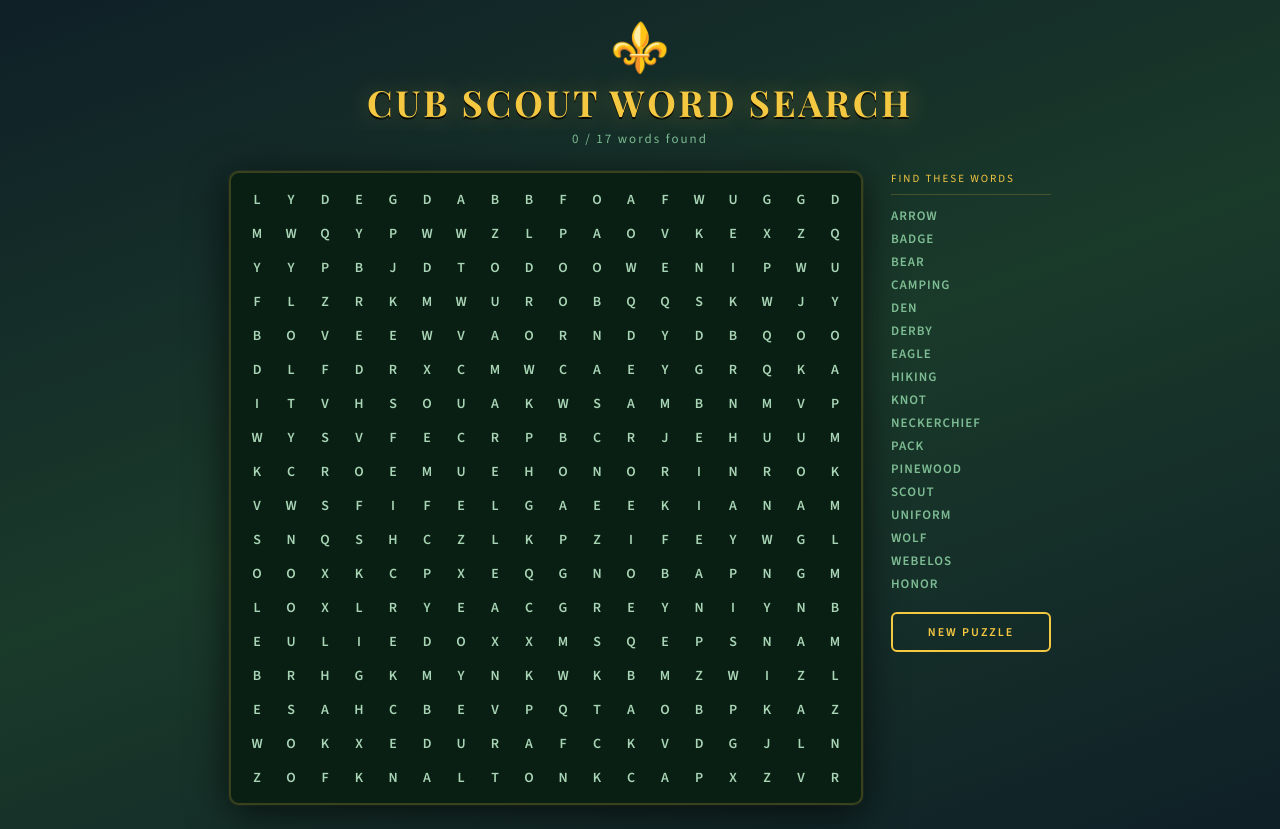
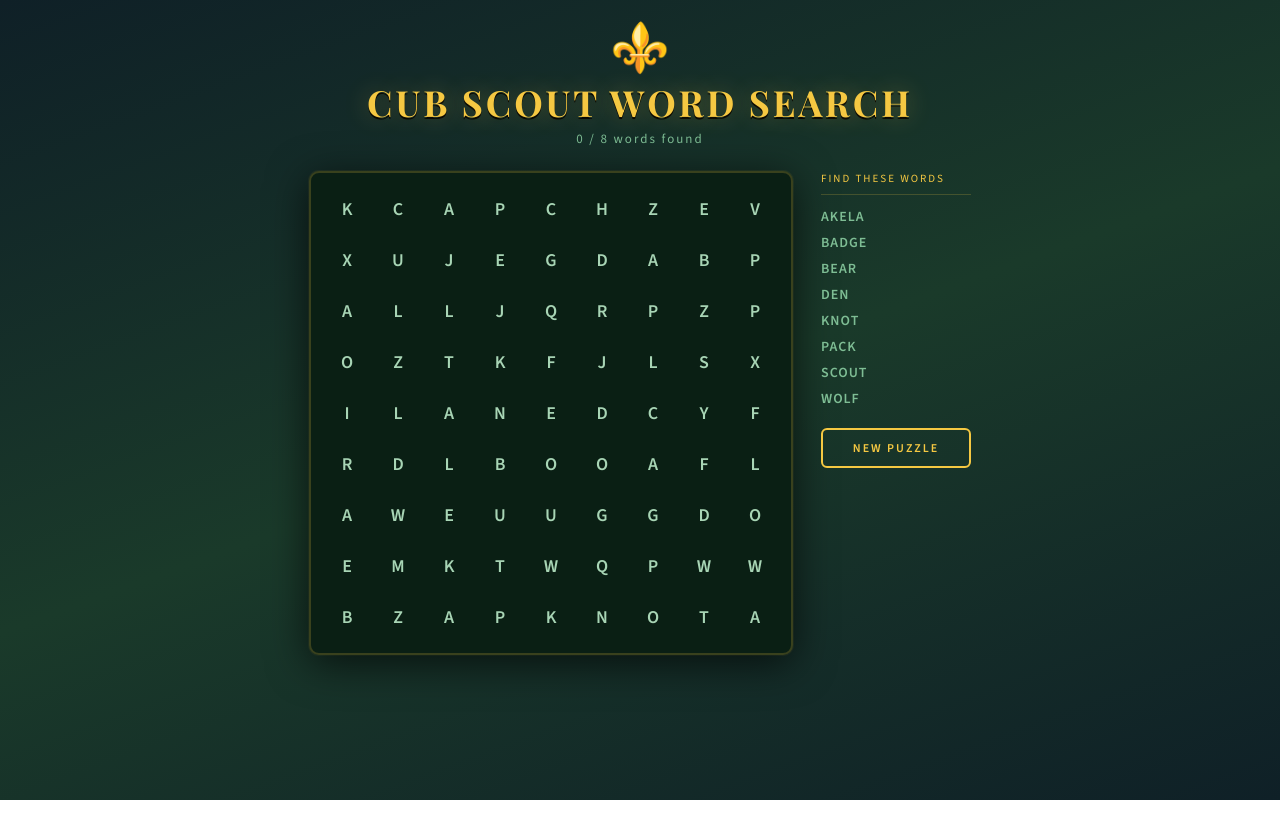
Before and after one commit to jjbasken/DisappearingSnowman, a plain HTML site: page CubScoutWordSearch.html in a window 1280 px wide. After the commit the page ends 800 px from the top, so only its background shows below. Drawn offline with nearby package versions, Linux system fonts and the light colour scheme.

Commit message:
Smaller crossword

```diff
--- a/CubScoutWordSearch.html
+++ b/CubScoutWordSearch.html
@@ -20,11 +20,7 @@
     user-select: none;
   }
 
-  header {
-    text-align: center;
-    margin-bottom: 24px;
-  }
-
+  header { text-align: center; margin-bottom: 24px; }
   .fleur { font-size: 48px; line-height: 1; }
 
   h1 {
@@ -37,11 +33,7 @@
     margin: 6px 0 4px;
   }
 
-  .subtitle {
-    color: #7ebd94;
-    font-size: 13px;
-    letter-spacing: 2px;
-  }
+  #progress { color: #7ebd94; font-size: 13px; letter-spacing: 2px; margin-top: 4px; }
 
   .main {
     display: flex;
@@ -53,33 +45,28 @@
 
   #grid-container {
     background: #0a1f14;
-    padding: 10px;
+    padding: 12px;
     border-radius: 10px;
     border: 2px solid #f5c84233;
     box-shadow: 0 8px 40px #000a, 0 0 0 1px #f5c84211;
-    display: inline-block;
     cursor: crosshair;
   }
 
-  #grid {
-    display: grid;
-    gap: 2px;
-  }
+  #grid { display: grid; gap: 3px; }
 
   .cell {
-    width: clamp(22px, 3.8vw, 32px);
-    height: clamp(22px, 3.8vw, 32px);
+    width: 48px;
+    height: 48px;
     display: flex;
     align-items: center;
     justify-content: center;
-    font-size: clamp(10px, 2vw, 14px);
+    font-size: 18px;
     font-weight: 700;
     color: #a8d5b5;
     background: transparent;
     border: 1px solid transparent;
-    border-radius: 3px;
+    border-radius: 4px;
     transition: background 0.08s, color 0.08s;
-    font-family: 'Source Sans 3', monospace;
   }
 
   .cell.selecting {
@@ -88,14 +75,7 @@
     border-color: #f5c84288;
   }
 
-  .cell.found {
-    border-radius: 3px;
-  }
-
-  .sidebar {
-    min-width: 160px;
-    max-width: 200px;
-  }
+  .sidebar { min-width: 150px; }
 
   .sidebar-title {
     color: #f5c842;
@@ -107,14 +87,10 @@
     margin-bottom: 12px;
   }
 
-  #word-list {
-    display: flex;
-    flex-direction: column;
-    gap: 6px;
-  }
+  #word-list { display: flex; flex-direction: column; gap: 7px; }
 
   .word-item {
-    font-size: 13px;
+    font-size: 14px;
     font-weight: 600;
     letter-spacing: 1px;
     color: #7ebd94;
@@ -123,13 +99,8 @@
     align-items: center;
     gap: 6px;
   }
-
-  .word-item.found-word {
-    text-decoration: line-through;
-    opacity: 0.8;
-  }
-
-  .word-item .check { font-size: 10px; }
+  .word-item.found-word { text-decoration: line-through; opacity: 0.8; }
+  .word-item .check { font-size: 11px; }
 
   #reset-btn {
     margin-top: 20px;
@@ -165,24 +136,11 @@
   #celebration h2 { color: #f5c842; font-size: 36px; letter-spacing: 3px; text-shadow: 0 0 30px #f5c842; font-family: 'Playfair Display', serif; }
   #celebration p { color: #7ebd94; font-size: 16px; }
   #celebration button {
-    margin-top: 12px;
-    padding: 12px 36px;
-    background: #f5c842;
-    color: #1a1a1a;
-    border: none;
-    border-radius: 8px;
-    font-size: 16px;
-    font-weight: 700;
-    cursor: pointer;
-    letter-spacing: 1px;
-    font-family: inherit;
-  }
-
-  #progress {
-    color: #7ebd94;
-    font-size: 13px;
-    letter-spacing: 2px;
-    margin-top: 4px;
+    margin-top: 12px; padding: 12px 36px;
+    background: #f5c842; color: #1a1a1a;
+    border: none; border-radius: 8px;
+    font-size: 16px; font-weight: 700;
+    cursor: pointer; letter-spacing: 1px; font-family: inherit;
   }
 </style>
 </head>
@@ -213,20 +171,9 @@
 </div>
 
 <script>
-const WORDS = [
-  "ARROW","BADGE","BEAR","CAMPING","DEN","DERBY",
-  "EAGLE","HIKING","KNOT","NECKERCHIEF","PACK","PINEWOOD",
-  "SCOUT","UNIFORM","WOLF","WEBELOS","HONOR"
-];
-
-const COLORS = [
-  "#f87171","#fb923c","#facc15","#4ade80","#34d399",
-  "#38bdf8","#818cf8","#e879f9","#f472b6","#a78bfa",
-  "#6ee7b7","#fbbf24","#60a5fa","#f9a8d4","#86efac",
-  "#67e8f9","#c084fc","#fda4af"
-];
-
-const GRID_SIZE = 18;
+const WORDS = ["AKELA", "BADGE", "BEAR", "DEN", "KNOT", "PACK", "SCOUT", "WOLF"];
+const COLORS = ["#f87171","#fb923c","#facc15","#4ade80","#34d399","#38bdf8","#818cf8","#e879f9"];
+const GRID_SIZE = 9;
 const DIRS = [[0,1],[1,0],[1,1],[-1,1],[0,-1],[-1,0],[-1,-1],[1,-1]];
 
 let grid = [], placedWords = [], foundWords = [], wordColors = {};
@@ -235,9 +182,7 @@ let isSelecting = false, startCell = null, currentSelection = [];
 function generateGame() {
   grid = Array.from({length: GRID_SIZE}, () => Array(GRID_SIZE).fill(""));
   placedWords = [];
-
   const sorted = [...WORDS].sort((a,b) => b.length - a.length);
-
   for (const word of sorted) {
     let placed = false;
     for (let attempt = 0; attempt < 500 && !placed; attempt++) {
@@ -255,7 +200,6 @@ function generateGame() {
       }
     }
   }
-
   const alpha = "ABCDEFGHIJKLMNOPQRSTUVWXYZ";
   for (let r = 0; r < GRID_SIZE; r++)
     for (let c = 0; c < GRID_SIZE; c++)
@@ -282,58 +226,7 @@ function getCellsBetween(r1, c1, r2, c2) {
   return cells;
 }
 
-function renderGrid() {
-  const container = document.getElementById("grid");
-  container.style.gridTemplateColumns = `repeat(${GRID_SIZE}, 1fr)`;
-  container.innerHTML = "";
-
-  for (let r = 0; r < GRID_SIZE; r++) {
-    for (let c = 0; c < GRID_SIZE; c++) {
-      const cell = document.createElement("div");
-      cell.className = "cell";
-      cell.textContent = grid[r][c];
-      cell.dataset.r = r;
-      cell.dataset.c = c;
-
-      cell.addEventListener("mousedown", e => { e.preventDefault(); startSelection(r, c); });
-      cell.addEventListener("mouseover", () => { if (isSelecting) extendSelection(r, c); });
-      cell.addEventListener("touchstart", e => { e.preventDefault(); startSelection(r, c); }, {passive:false});
-      cell.addEventListener("touchmove", e => {
-        e.preventDefault();
-        const touch = e.touches[0];
-        const el = document.elementFromPoint(touch.clientX, touch.clientY);
-        if (el && el.classList.contains("cell")) extendSelection(+el.dataset.r, +el.dataset.c);
-      }, {passive:false});
-
-      container.appendChild(cell);
-    }
-  }
-}
-
-function renderWordList() {
-  const list = document.getElementById("word-list");
-  list.innerHTML = "";
-  WORDS.forEach((word, i) => {
-    const div = document.createElement("div");
-    div.className = "word-item" + (foundWords.includes(word) ? " found-word" : "");
-    div.id = "word-" + word;
-    div.style.color = foundWords.includes(word) ? wordColors[word] : "#7ebd94";
-    div.innerHTML = foundWords.includes(word)
-      ? `<span class="check">✓</span>${word}`
-      : word;
-    list.appendChild(div);
-  });
-  updateProgress();
-}
-
-function updateProgress() {
-  document.getElementById("progress").textContent =
-    `${foundWords.length} / ${placedWords.length} words found`;
-}
-
-function getCellEl(r, c) {
-  return document.querySelector(`[data-r="${r}"][data-c="${c}"]`);
-}
+function getCellEl(r, c) { return document.querySelector(`[data-r="${r}"][data-c="${c}"]`); }
 
 function clearSelectionHighlight() {
   currentSelection.forEach(([r,c]) => {
@@ -367,29 +260,22 @@ function extendSelection(r, c) {
 function finishSelection() {
   if (!isSelecting) return;
   isSelecting = false;
-
   const selected = currentSelection.map(([r,c]) => grid[r][c]).join("");
   const selectedRev = [...currentSelection].reverse().map(([r,c]) => grid[r][c]).join("");
-
   let matched = null;
   for (const pw of placedWords) {
     if (foundWords.includes(pw.word)) continue;
-    const cellsMatch = (a, b) => a.length === b.length && a.every(([r,c],i) => b[i][0]===r && b[i][1]===c);
-    const cellsMatchRev = (a, b) => a.length === b.length && a.every(([r,c],i) => b[b.length-1-i][0]===r && b[b.length-1-i][1]===c);
-    if ((selected === pw.word || selectedRev === pw.word) &&
-        (cellsMatch(currentSelection, pw.cells) || cellsMatchRev(currentSelection, pw.cells))) {
-      matched = pw;
-      break;
+    const cellsMatch = (a,b) => a.length===b.length && a.every(([r,c],i) => b[i][0]===r && b[i][1]===c);
+    const cellsMatchRev = (a,b) => a.length===b.length && a.every(([r,c],i) => b[b.length-1-i][0]===r && b[b.length-1-i][1]===c);
+    if ((selected===pw.word || selectedRev===pw.word) && (cellsMatch(currentSelection,pw.cells) || cellsMatchRev(currentSelection,pw.cells))) {
+      matched = pw; break;
     }
   }
-
   clearSelectionHighlight();
-
   if (matched) {
     const color = COLORS[foundWords.length % COLORS.length];
     foundWords.push(matched.word);
     wordColors[matched.word] = color;
-
     matched.cells.forEach(([r,c]) => {
       const el = getCellEl(r,c);
       if (el) {
@@ -400,24 +286,54 @@ function finishSelection() {
         el.style.borderColor = color + "88";
       }
     });
-
     renderWordList();
-
-    if (foundWords.length === placedWords.length) {
+    if (foundWords.length === placedWords.length)
       setTimeout(() => document.getElementById("celebration").classList.add("show"), 500);
-    }
   }
-
   currentSelection = [];
   startCell = null;
 }
 
+function renderGrid() {
+  const container = document.getElementById("grid");
+  container.style.gridTemplateColumns = `repeat(${GRID_SIZE}, 1fr)`;
+  container.innerHTML = "";
+  for (let r = 0; r < GRID_SIZE; r++) {
+    for (let c = 0; c < GRID_SIZE; c++) {
+      const cell = document.createElement("div");
+      cell.className = "cell";
+      cell.textContent = grid[r][c];
+      cell.dataset.r = r;
+      cell.dataset.c = c;
+      cell.addEventListener("mousedown", e => { e.preventDefault(); startSelection(r, c); });
+      cell.addEventListener("mouseover", () => { if (isSelecting) extendSelection(r, c); });
+      cell.addEventListener("touchstart", e => { e.preventDefault(); startSelection(r, c); }, {passive:false});
+      cell.addEventListener("touchmove", e => {
+        e.preventDefault();
+        const touch = e.touches[0];
+        const el = document.elementFromPoint(touch.clientX, touch.clientY);
+        if (el && el.classList.contains("cell")) extendSelection(+el.dataset.r, +el.dataset.c);
+      }, {passive:false});
+      container.appendChild(cell);
+    }
+  }
+}
+
+function renderWordList() {
+  const list = document.getElementById("word-list");
+  list.innerHTML = "";
+  WORDS.forEach(word => {
+    const div = document.createElement("div");
+    div.className = "word-item" + (foundWords.includes(word) ? " found-word" : "");
+    div.style.color = foundWords.includes(word) ? wordColors[word] : "#7ebd94";
+    div.innerHTML = foundWords.includes(word) ? `<span class="check">✓</span>${word}` : word;
+    list.appendChild(div);
+  });
+  document.getElementById("progress").textContent = `${foundWords.length} / ${placedWords.length} words found`;
+}
+
 function initGame() {
-  foundWords = [];
-  wordColors = {};
-  currentSelection = [];
-  isSelecting = false;
-  startCell = null;
+  foundWords = []; wordColors = {}; currentSelection = []; isSelecting = false; startCell = null;
   document.getElementById("celebration").classList.remove("show");
   generateGame();
   renderGrid();
@@ -426,7 +342,6 @@ function initGame() {
 
 document.addEventListener("mouseup", finishSelection);
 document.addEventListener("touchend", finishSelection);
-
 initGame();
 </script>
 </body>
```
